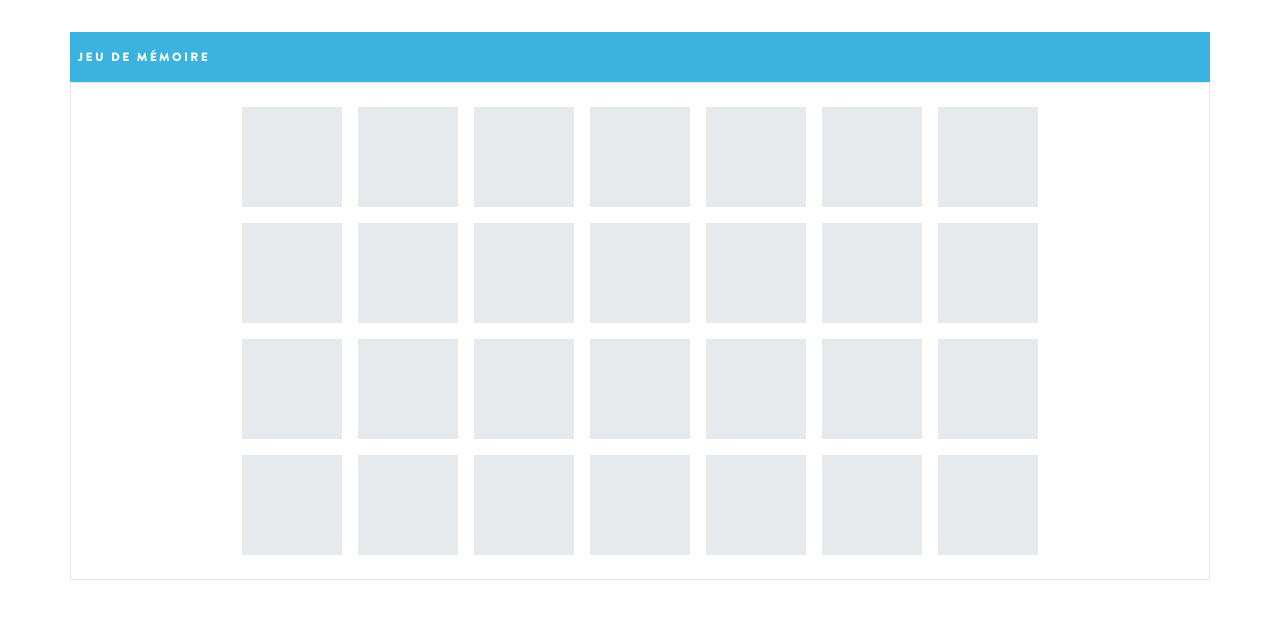
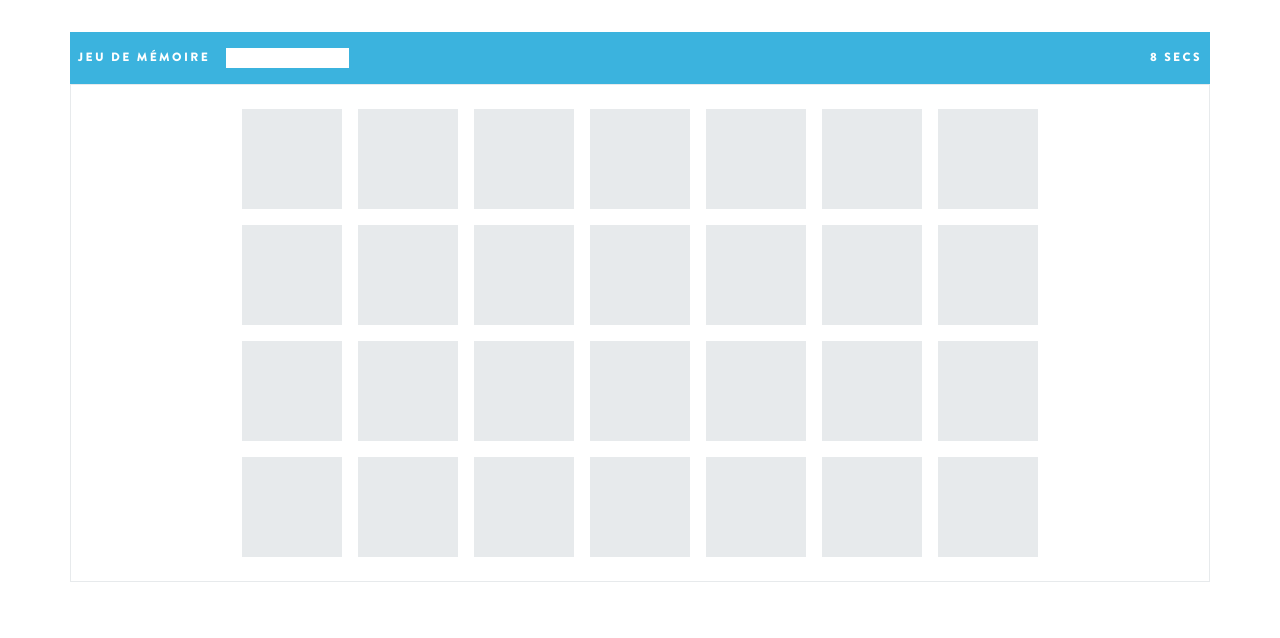
Before and after one commit to geoffrey-chameroy/memory-oclock, a PHP site: page /memory in a window 1280 px wide. Shown: the part 58-696 px from the top of the page. Run offline with PHP 8.4, Linux system fonts and the light colour scheme; data that the repository does not hold is empty; some libraries are stand-ins or nearby versions.

Commit message:
MEOC-8 - Display time

```diff
--- a/public/css/helpers.css
+++ b/public/css/helpers.css
@@ -14,6 +14,14 @@
 
 .mt-sm {
     margin-top: 0.5rem;
+}
+
+.ml-md {
+    margin-left: 1rem;
+}
+
+.mr-md {
+    margin-right: 1rem;
 }
 
 .col-4, .col-12 {
@@ -59,3 +67,15 @@
     background-color: #3bb3de;
     border-color: #3bb3de;
 }
+
+.flex {
+    display: flex;
+}
+
+.flex-row {
+    flex-direction: row;
+}
+
+.flex-fill {
+    flex: 1;
+}
--- a/public/css/style.css
+++ b/public/css/style.css
@@ -87,9 +87,30 @@ h3 {
 }
 
 /* ------------------- */
-/*     Memory Card     */
+/*     Memory Game     */
 /* ------------------- */
-.memory-board {
+.memory-game .time-elapse {
+    min-width: 80px;
+}
+
+.memory-game .progress-bar {
+    height: 20px;
+}
+
+.memory-game .progress-bar > .progress-bar-inner {
+    height: 100%;
+    width: 0;
+    max-width: 100%;
+    background-color: #fff;
+    transition: width 1s;
+    transition-timing-function: linear;
+}
+
+.memory-game .progress-bar[value]::-webkit-progress-value {
+    background-color: #fff;
+}
+
+.memory-game .memory-board {
     display: flex;
     flex-direction: row;
     flex-wrap: wrap;
@@ -97,7 +118,7 @@ h3 {
     margin: 0 auto;
     max-width: 830px;
 }
-.memory-board .memory-card {
+.memory-game .memory-board .memory-card {
     display: flex;
     width: 100px;
     height: 100px;
@@ -106,6 +127,6 @@ h3 {
     cursor: pointer;
 }
 
-.memory-board .memory-card.display-card {
+.memory-game .memory-board .memory-card.display-card {
     background: url("/images/cards.png") no-repeat 0 0;
 }
--- a/templates/memory.php
+++ b/templates/memory.php
@@ -25,7 +25,7 @@
         <!-- ----------------------- -->
         <!--        Content          -->
         <!-- ----------------------- -->
-        <section>
+        <section class="memory-game">
             <div class="container">
                 <div class="row">
                     <div class="col-12">
@@ -33,8 +33,14 @@
                         <!--      Memory game        -->
                         <!-- ----------------------- -->
                         <div class="card">
-                            <div class="card-header">
+                            <div class="card-header flex flex-row">
                                 <h3>Jeu de mémoire</h3>
+                                <div class="ml-md mr-md flex-fill">
+                                    <div class="progress-bar">
+                                        <div class="progress-bar-inner"></div>
+                                    </div>
+                                </div>
+                                <h3 class="time-elapse text-right"></h3>
                             </div>
                             <div class="card-content">
                                 <div class="memory-board">
@@ -55,15 +61,40 @@
         <script src="https://cdn.jsdelivr.net/npm/sweetalert2@9"></script>
 
         <script>
+            const maxDuration = 60;
+
             let $lastElement = null;
             let nbCards = null;
             let foundedCards = 0;
             let startAt = null;
+            let timerId = null;
 
             $(document).ready(function() {
                 nbCards = $('.memory-board .memory-card').length;
                 startAt = new Date();
+                runTimer();
             });
+
+            function runTimer() {
+                // init timer, run a function every 1 sec
+                timerId = setInterval(timer, 1000);
+            }
+
+            function timer() {
+                // calculate time elapse and progress bar width
+                const now = new Date();
+                const timeElapse = Math.round((now - startAt) / 1000);
+                const progressWidth = Math.ceil(timeElapse * 100 / maxDuration);
+
+                // update display
+                $('.memory-game .progress-bar-inner').css('width', `${progressWidth}%`);
+                $('.memory-game .time-elapse').html(`${timeElapse} secs`);
+
+                // stop timer if max duration is reached
+                if (timeElapse >= maxDuration) {
+                    clearInterval(timerId);
+                }
+            }
 
             // display a card on click
             $('.memory-board .memory-card').click(function() {
```
